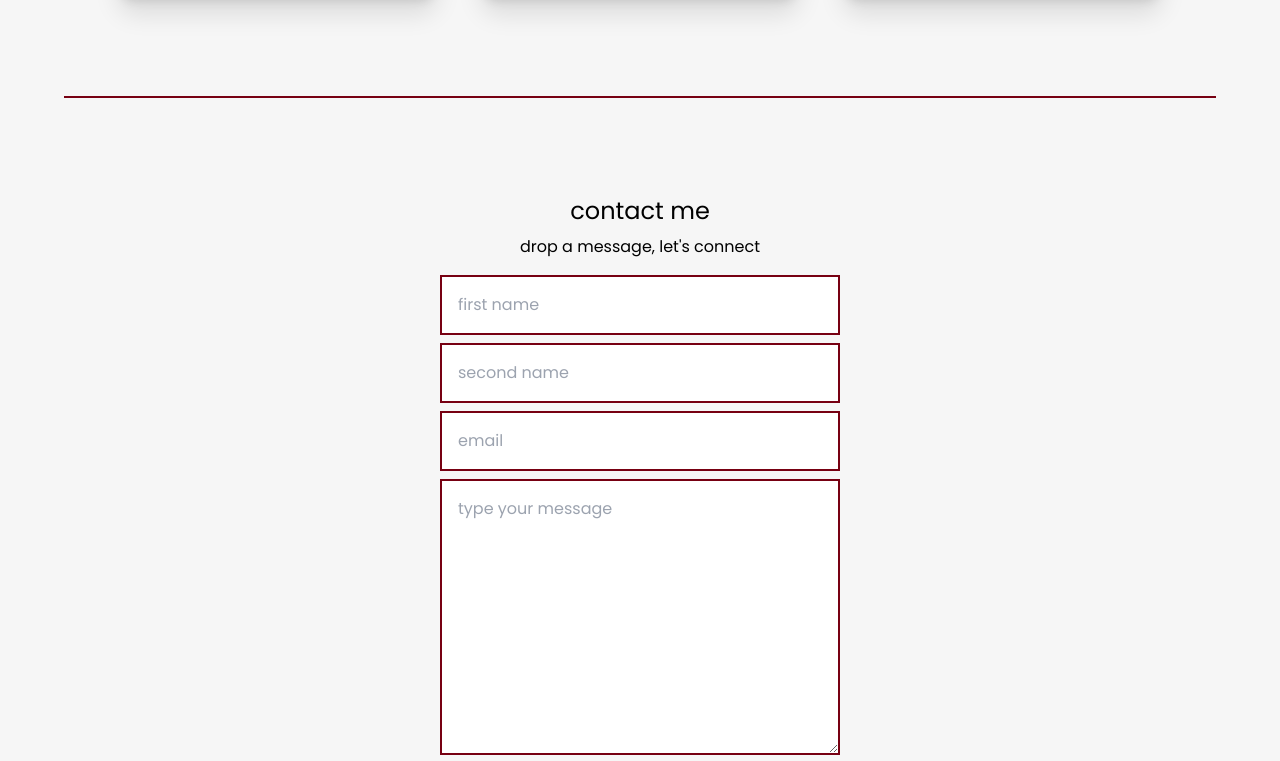
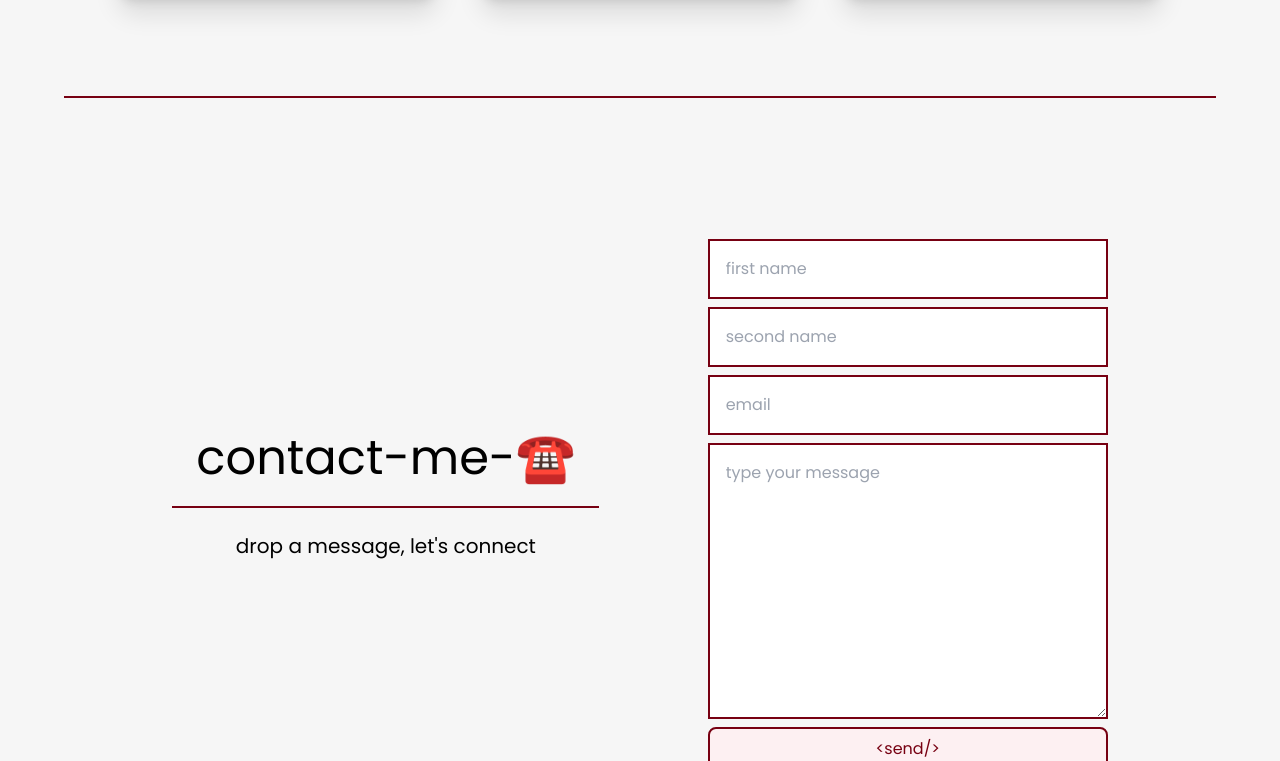
Before and after one commit to iamadityamall/personal-portfolio, a React (Create React App) app: page / in a window 1280 px wide. Shown: the part 4324-5085 px from the top of the page. Built offline with nearby package versions, Linux system fonts and the light colour scheme.

Commit message:
contact page completed

```diff
--- a/src/components/Home/ContactSection.jsx
+++ b/src/components/Home/ContactSection.jsx
@@ -3,12 +3,16 @@ import SubmitButton from "../SubmitButton";
 
 const ContactSection = () => {
   return (
-    <article className="h-screen flex flex-col space-y-4 justify-center border-t-2 border-darkPurple bg-primary font-Poppins" id="contact">
+    <article
+      className="h-screen flex flex-col space-y-4 justify-center border-t-2 border-darkPurple bg-primary font-Poppins xl:flex-row xl:items-center xl:justify-evenly"
+      id="contact"
+    >
       {/*  form heading*/}
       <div className="flex flex-col justify-center items-center">
-        <h1 className="text-2xl p-2">contact me</h1>
-        <p>drop a message, let's connect</p>
+        <h1 className="text-2xl p-2 xl:text-5xl xl:p-6 xl:border-b-2 xl:border-darkPurple">contact-me-☎️</h1>
+        <p className="xl:text-xl xl:p-6">drop a message, let's connect</p>
       </div>
+      <div>
         <form className="flex flex-col w-[400px] mx-auto space-y-2">
           <input
             type="text"
@@ -41,6 +45,7 @@ const ContactSection = () => {
           ></textarea>
           <SubmitButton name="<send/>" />
         </form>
+      </div>
     </article>
   );
 };
```
Lines whose indentation alone changed are shown as unchanged.
